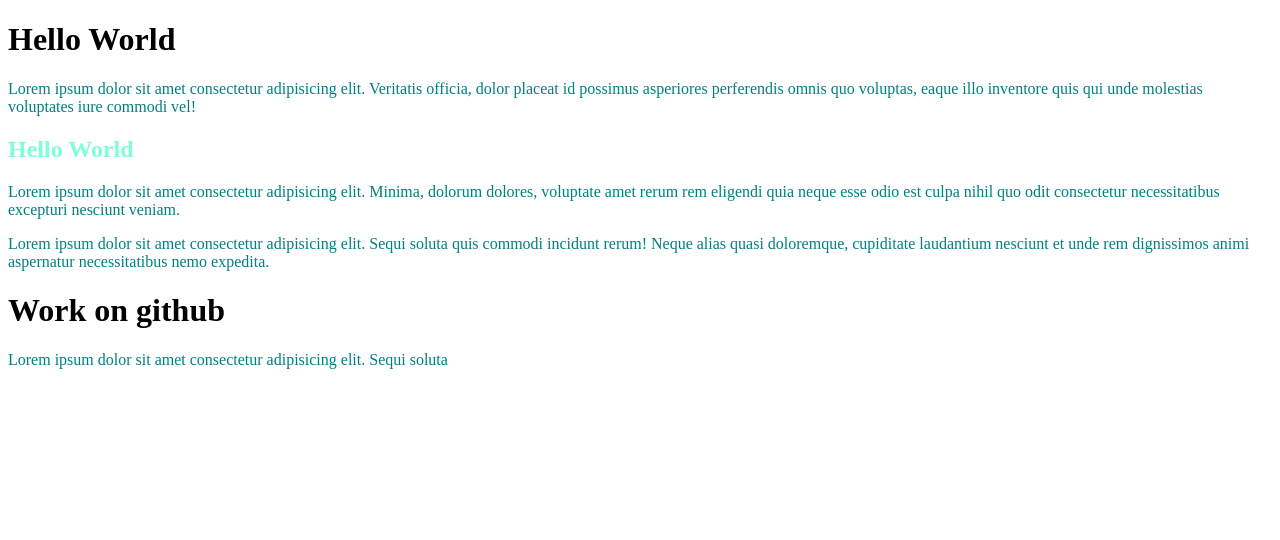
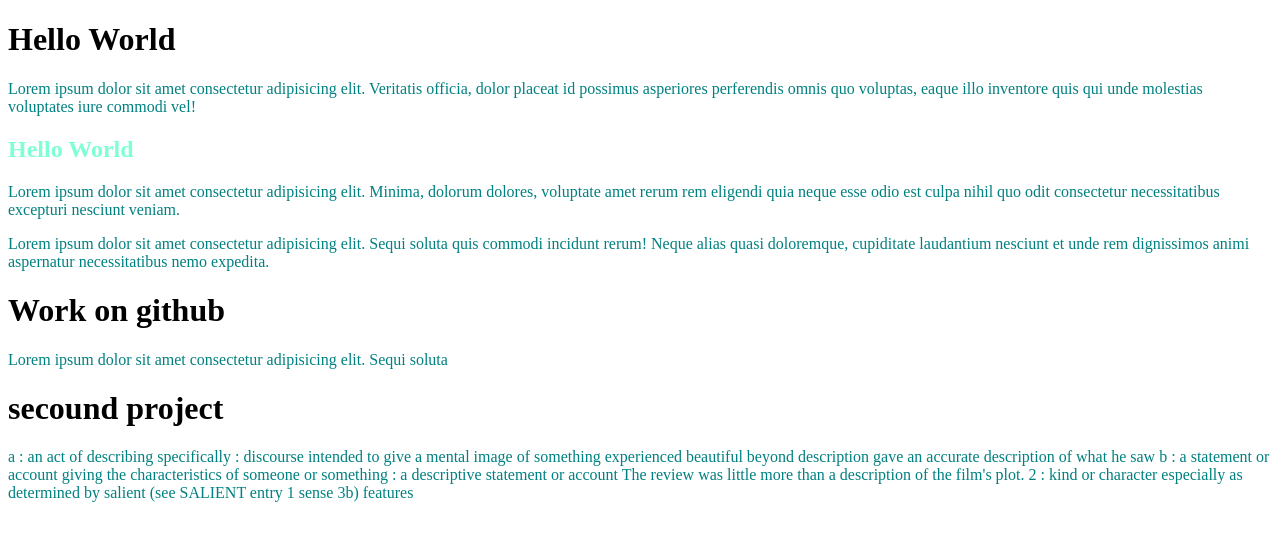
Before and after one commit to Junaid-Ismail/Junaid-Ismail, a plain HTML site: page index.html in a window 1280 px wide. Drawn offline with Linux system fonts and the light colour scheme.

Commit message:
Update index.html
John ALex

```diff
--- a/index.html
+++ b/index.html
@@ -14,5 +14,16 @@
     <P>Lorem ipsum dolor sit amet consectetur adipisicing elit. Sequi soluta quis commodi incidunt rerum! Neque alias quasi doloremque, cupiditate laudantium nesciunt et unde rem dignissimos animi aspernatur necessitatibus nemo expedita.</P>
     <h1>Work on github</h1>
     <p>Lorem ipsum dolor sit amet consectetur adipisicing elit. Sequi soluta</p>
+    <h1>secound project</h1>
+    <p>a
+: an act of describing
+specifically : discourse intended to give a mental image of something experienced
+beautiful beyond description
+gave an accurate description of what he saw
+b
+: a statement or account giving the characteristics of someone or something : a descriptive statement or account
+The review was little more than a description of the film's plot.
+2
+: kind or character especially as determined by salient (see SALIENT entry 1 sense 3b) features </p>
 </body>
 </html>
```
